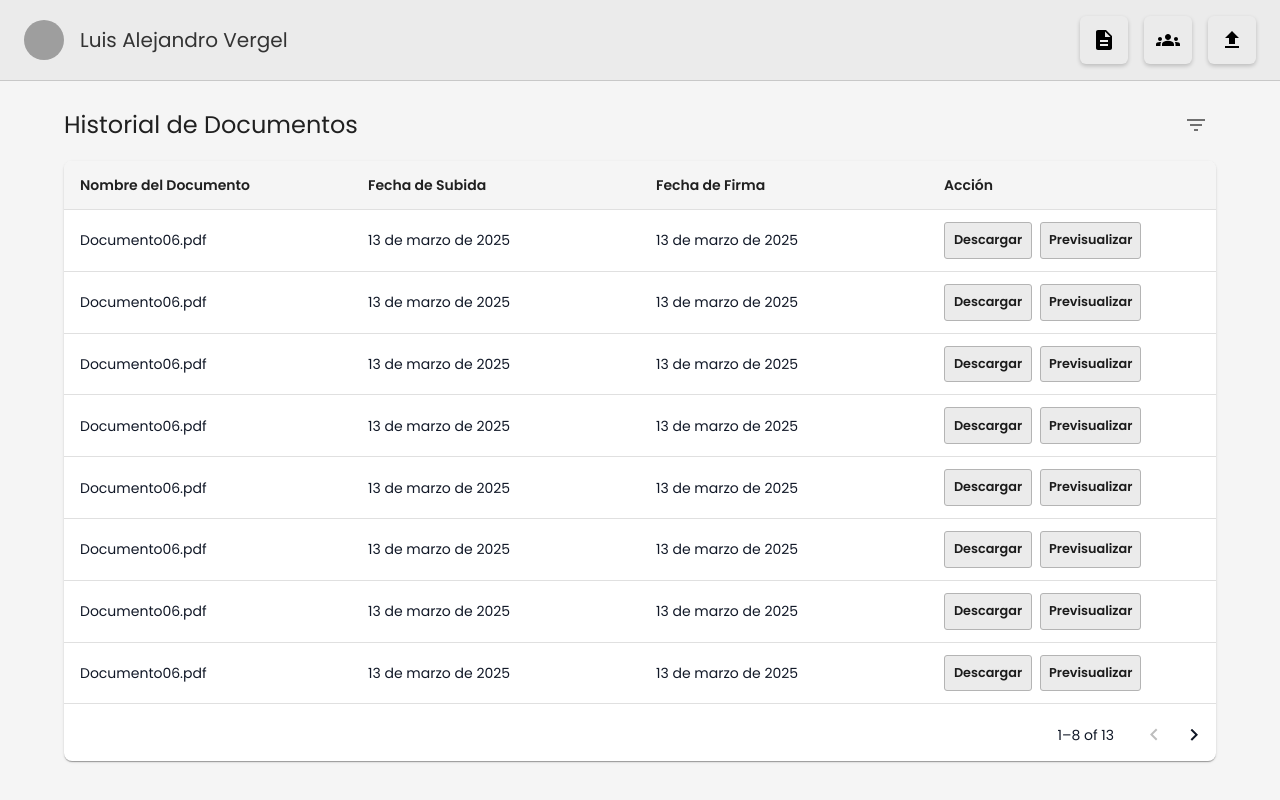
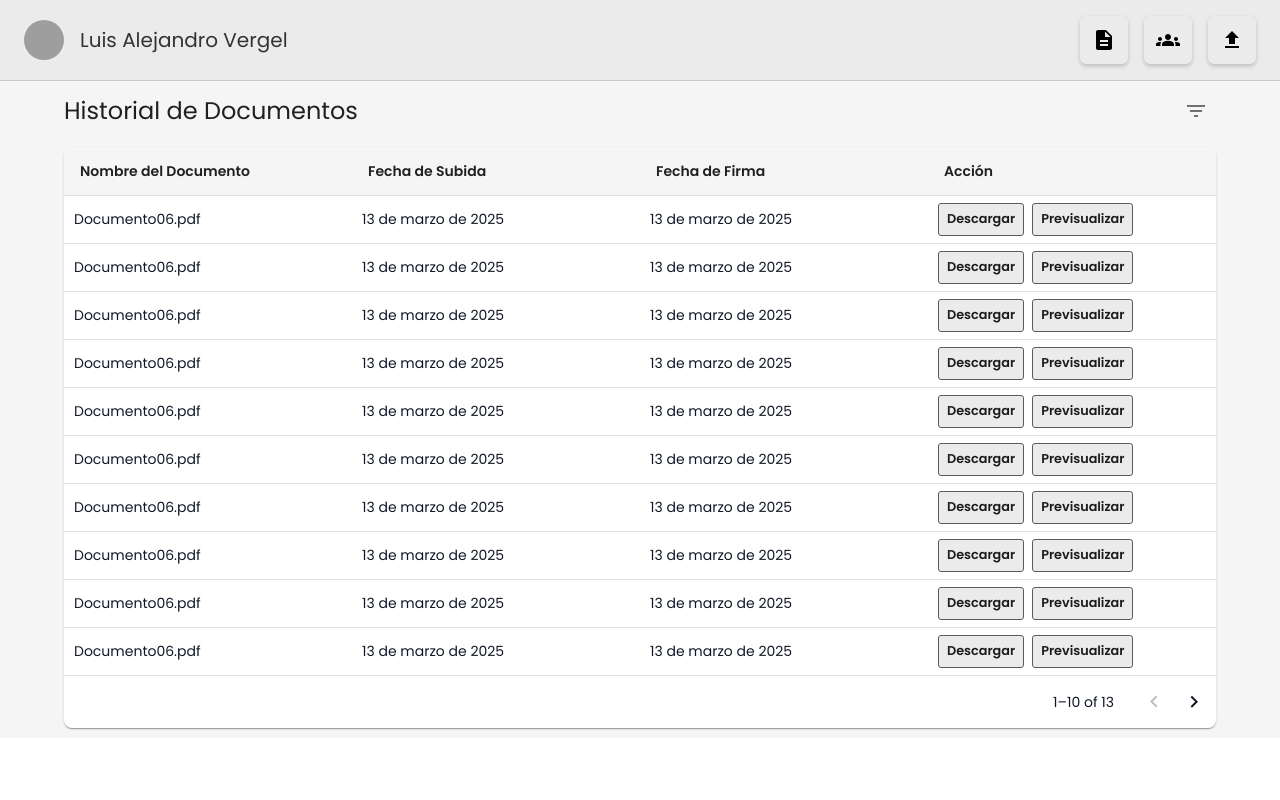
Before and after one commit to Jookcuc/SistemaFirmas, a React (Vite) app: page /dashboard/historial in a window 1280 px wide. Built offline with nearby package versions, Linux system fonts and the light colour scheme; grey boxes are pictures that could not be loaded.

Commit message:
Table of 10 rows

```diff
--- a/src/core/components/table/index.tsx
+++ b/src/core/components/table/index.tsx
@@ -13,7 +13,7 @@ export const ReTable: React.FC<GenericTableProps> = ({
   title
 }) => {
   const [page, setPage] = useState(0);
-  const [rowsPerPage] = useState(8);
+  const [rowsPerPage] = useState(10);
 
   const handleChangePage = (_event: unknown, newPage: number) => {
     setPage(newPage);
@@ -66,7 +66,7 @@ export const ReTable: React.FC<GenericTableProps> = ({
       </Table>
       <TablePagination
         className='table-pag'
-        rowsPerPageOptions={[8]}
+        rowsPerPageOptions={[10]}
         component="div"
         count={rows.length}
         rowsPerPage={rowsPerPage}
--- a/src/core/components/table/table.css
+++ b/src/core/components/table/table.css
@@ -3,7 +3,7 @@
   width: 100%;
   margin-top: 16px;
   box-shadow: 0 4px 6px rgba(0, 0, 0, 0.1);
-  min-height: 600px;
+  min-height: 36rem;
   display: flex;
   flex-direction: column;
   background-color: white;
@@ -47,7 +47,7 @@
 
 /* Celdas */
 .generic-table td {
-  padding: 12px 16px;
+  padding: 5px 10px;
   white-space: nowrap;
   overflow: hidden;
   text-overflow: ellipsis;
@@ -71,8 +71,8 @@
 
 .action-buttons .MuiButton-root {
   font-size: 0.8rem;
-  min-width: 5.5rem;
-  min-height: 2.3rem;
+  min-width: 5.2rem;
+  min-height: 2rem;
   padding: 4px 8px;
   border: 1px solid #b4b4b4;
   border-radius: 3px;
@@ -83,10 +83,16 @@
 .action-buttons .MuiButton-contained {
   background-color: #ebebeb;
   color: rgb(27, 27, 27);
+  border: 1px solid #5b5b5b;
+  border-radius: 3px;
+  box-shadow: none
 }
 
 .action-buttons .MuiButton-root:hover {
   background-color: #b4b4b4;
+  border: 1px solid #414141;
+  border-radius: 3px;
+  box-shadow: none
 }
 
 @media screen and (max-width: 768px) {
--- a/src/module/Dashboard/pages/HistorialDocumentos/HistorialDocumentos.css
+++ b/src/module/Dashboard/pages/HistorialDocumentos/HistorialDocumentos.css
@@ -1,15 +1,24 @@
 .document-history-page {
     background-color: #f5f5f5;
-    min-height: 100vh;
+    min-height: auto;
   }
 
   .page-content {
-    padding-top: 24px;
+    padding-top: 10px;
+    padding-bottom: 10px;
   }
 
   .page-title {
     font-weight: 600;
     color: rgba(0, 0, 0, 0.87);
+    margin: 0px 0px 0px 0px;
+  }
+
+  .title-box{
+    margin: 0px 0px 0px 0px;
+    display: flex;
+    align-Items: center;
+    justify-content: space-between;
   }
 
   .filter-icon {
--- a/src/module/Dashboard/pages/HistorialDocumentos/index.tsx
+++ b/src/module/Dashboard/pages/HistorialDocumentos/index.tsx
@@ -113,7 +113,7 @@ export const HistorialDocumentos: React.FC = () => {
     <Box className="document-history-page">
       <Header />
       <Container maxWidth="lg" className="page-content">
-        <Box display="flex" alignItems="center" justifyContent="space-between" mb={2}>
+        <Box className="title-box" mb={2}>
           <Typography variant="h5" className="page-title">
             Historial de Documentos
           </Typography>
```
